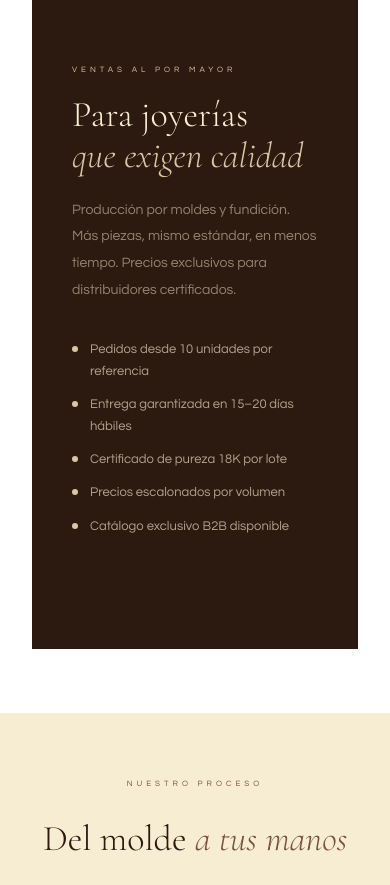
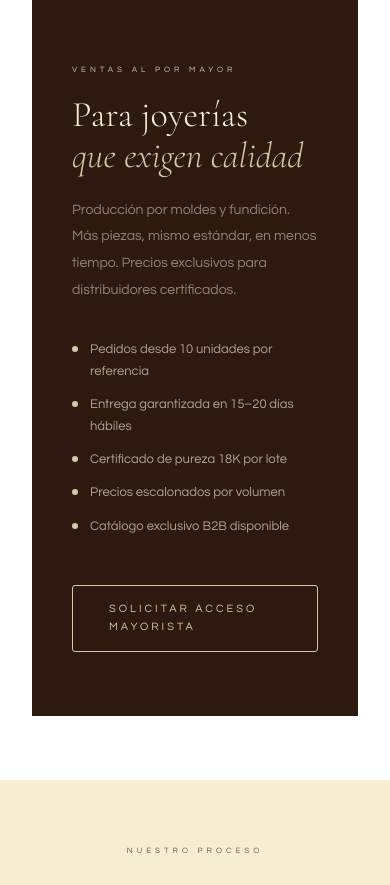
Before and after one commit to mariamcarlier/project-orodelsol, a Django app: page / in a window 390 px wide. Shown: the part 3487-4372 px from the top of the page. Run offline with Django 5.2, Linux system fonts and the light colour scheme; data that the repository does not hold is empty; parts of the project's set-up code (start-up, migrations or seed data) failed here and were passed over.

Commit message:
feat(core): enlazar el acceso mayorista en el bloque B2B del inicio VM-01 (JODS-95)
El formulario tiene que ser encontrable, no una URL secreta.

- templates/core/index.html: anade el boton 'Solicitar acceso mayorista' dentro del bloque #mayoristas. Autenticado va directo al formulario; anonimo pasa por el login con ?next= y aterriza en el. Solo se anaden lineas: el resto del archivo queda igual.
- static/css/styles.css: define .b2b__accion para alinear el boton a la izquierda del panel oscuro (el reset global deja margenes a cero y .btn es inline-flex). La regla movil va dentro del bloque @media de 600px que ya existia, sin crear un breakpoint duplicado.
- templates/base.html: sube styles.css a ?v=13 en sus dos enlaces para que los navegadores con la hoja en cache reciban el CSS nuevo.

```diff
--- a/static/css/styles.css
+++ b/static/css/styles.css
@@ -542,6 +542,12 @@ button {
   margin-top: 7px;
 }
 
+/* Botón de acceso mayorista dentro del panel B2B (VM-01, JODS-95).
+  `.btn` es inline-flex y el reset global deja márgenes a cero: aquí solo se alinea a la izquierda del panel. En móvil ocupa el ancho completo (regla dentro del bloque responsive de 600px, al final del archivo). */
+.b2b__accion {
+  display: flex;
+  justify-content: flex-start;
+}
 
 /* ────────────────────────────────────────────────────────
    12. PROCESO
@@ -992,4 +998,5 @@ button {
   .footer__bottom { flex-direction: column; align-items: center; text-align: center; font-size: 11px; }
   .hero__content  { padding: 0 28px 48px; }
   .hero__ctas     { flex-direction: column; align-items: flex-start; }
+  .b2b__accion .btn { width: 100%; justify-content: center; }
 }
--- a/templates/base.html
+++ b/templates/base.html
@@ -15,10 +15,10 @@
   <!-- CSS -->
   <link rel="stylesheet" href="{% static 'css/tokens.css' %}">
 
-  <link rel="stylesheet" href="{% static 'css/styles.css' %}?v=12">
+  <link rel="stylesheet" href="{% static 'css/styles.css' %}?v=13">
   <link rel="stylesheet" href="{% static 'css/header.css' %}?v=5">
 
-  <link rel="stylesheet" href="{% static 'css/styles.css' %}?v=11">
+  <link rel="stylesheet" href="{% static 'css/styles.css' %}?v=13">
   <link rel="stylesheet" href="{% static 'css/header.css' %}?v=12">
 
   <link rel="stylesheet" href="{% static 'css/components.css' %}?v=5">
--- a/templates/core/index.html
+++ b/templates/core/index.html
@@ -215,6 +215,18 @@
           <li>Precios escalonados por volumen</li>
           <li>Catálogo exclusivo B2B disponible</li>
         </ul>
+        {% comment %}
+          VM-01 (JODS-95): el acceso al canal mayorista se pide desde aquí.
+          `.b2b__accion` no existía en styles.css; se añadió con ese nombre
+          (el espaciado superior lo da `.b2b__list { margin-bottom: 48px }`).
+        {% endcomment %}
+        <p class="b2b__accion">
+          {% if request.user.is_authenticated %}
+            <a class="btn btn--outline-gold" href="{% url 'mayoristas:solicitar_acceso' %}">Solicitar acceso mayorista</a>
+          {% else %}
+            <a class="btn btn--outline-gold" href="{% url 'core:iniciar_sesion' %}?next={% url 'mayoristas:solicitar_acceso' %}">Solicitar acceso mayorista</a>
+          {% endif %}
+        </p>
       </div>
     </section>
 
```
